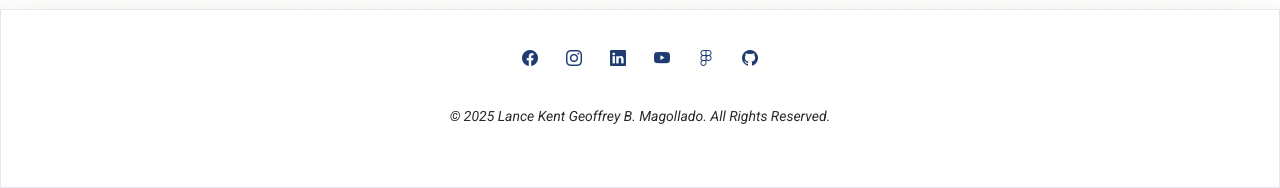
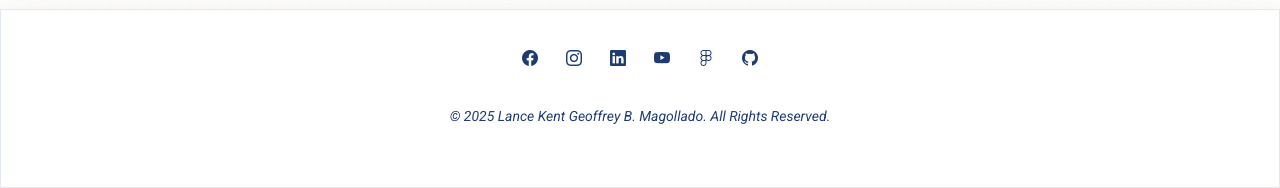
Before and after one commit to LanceKent19/MyPortfolio, a PHP site: page /index.php in a window 1280 px wide. Shown: the part 6202-6390 px from the top of the page. Run offline with PHP 8.4, Linux system fonts and the light colour scheme.

Commit message:
footer fix

```diff
--- a/assets/styles/main.css
+++ b/assets/styles/main.css
@@ -319,6 +319,7 @@ h6 {
 }
 
 .footer p {
+  color: var(--accent-color);
   font-size: 15;
   font-style: italic;
   padding: 0;
```
